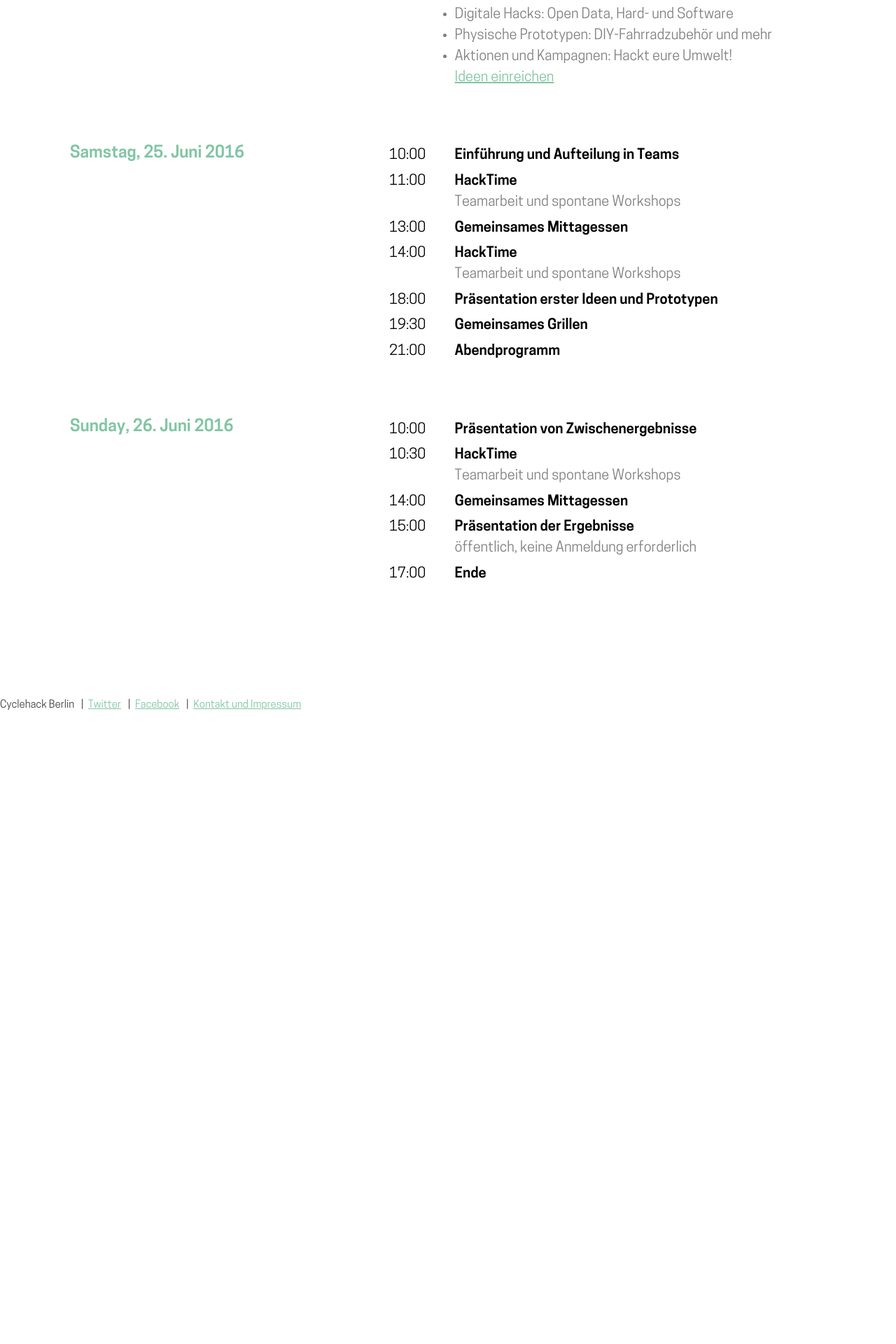
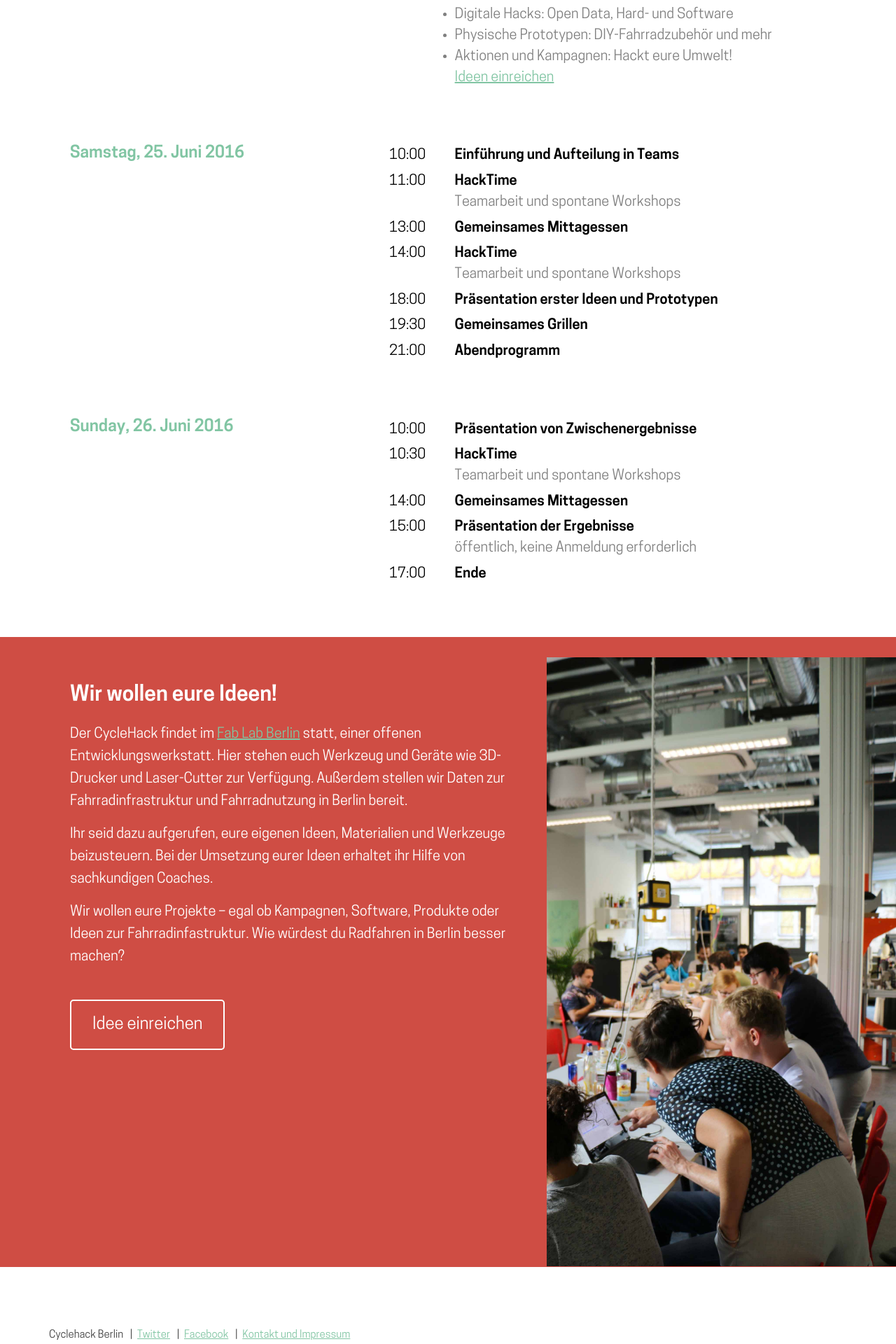
Before and after one commit to sjockers/cyclehackberlin.de, a Jekyll site: the page built from mitmachen.md, in a window 1280 px wide. Shown: the part 1184-3104 px from the top of the page at 70% size. Built offline with Jekyll 4.4.1, drawn with Linux system fonts in a browser that asks for light colours; before the commit the page ends 2204 px from its top, so only the background shows below that.

Commit message:
Add content and styling for ideas section.

```diff
--- a/_includes/footer.html
+++ b/_includes/footer.html
@@ -1,8 +1,10 @@
 <footer class="footer">
+  <div class="container">
     Cyclehack Berlin
     <ul>
       <li><a href="https://twitter.com/cyclehackber" target="_blank">Twitter</a></li>
       <li><a href="https://www.facebook.com/cyclehackberlin/" target="_blank">Facebook</a></li>
       <li><a href="/kontakt.html">Kontakt und Impressum</a></li>
     </ul>
+  </div>
 </footer>
--- /dev/null
+++ b/_includes/sections/ideas.html
@@ -0,0 +1,8 @@
+<div class="section__main--column">
+  <h2>{{ page.ideas.title }}</h3>
+  {{ page.ideas.content }}
+
+  <a href="{{ page.ideas.form_url }}" target="_blank" class="call-to-action--secondary">
+    {{ page.ideas.submit }}
+  </a>
+</div>
--- a/_layouts/join.html
+++ b/_layouts/join.html
@@ -5,3 +5,5 @@ layout: default
 {% include section.html id="intro" content="sections/intro.html" %}
 
 {% include section.html id="schedule" content="sections/schedule.html" %}
+
+{% include section.html id="ideas" content="sections/ideas.html" %}
--- a/_sass/_section.scss
+++ b/_sass/_section.scss
@@ -46,3 +46,15 @@
   background-attachment: fixed;
   color: white;
 }
+
+.section--ideas {
+  background-color: $hilight-color;
+  color: white;
+
+  @include media-query($screen-lg) {
+    background-image: url(/assets/images/background-fablab.jpg);
+    background-position: right bottom;
+    background-size: 39% auto;
+  }
+
+}
--- a/mitmachen.md
+++ b/mitmachen.md
@@ -77,4 +77,13 @@ schedule:
       - time: "17:00"
         name: Ende
 
+ideas:
+  title: Wir wollen eure Ideen!
+  submit: Idee einreichen
+  form_url: "https://cyclehackberlin.typeform.com/to/PuVnYD"
+  content: >
+    <p>Der CycleHack findet im <a href="https://fablab.berlin/">Fab Lab Berlin</a> statt, einer offenen Entwicklungswerkstatt. Hier stehen euch Werkzeug und Geräte wie 3D-Drucker und Laser-Cutter zur Verfügung. Außerdem stellen wir Daten zur Fahrradinfrastruktur und Fahrradnutzung in Berlin bereit.</p>
+    <p>Ihr seid dazu aufgerufen, eure eigenen Ideen, Materialien und Werkzeuge beizusteuern. Bei der Umsetzung eurer Ideen erhaltet ihr Hilfe von sachkundigen Coaches.</p>
+    <p>Wir wollen eure Projekte – egal ob Kampagnen, Software, Produkte oder Ideen zur Fahrradinfastruktur. Wie würdest du Radfahren in Berlin besser machen?</p>
+
 ---
```
Also changed, not shown: index.md (+0 -22 lines), assets/images/background-fablab.jpg (added). Lines whose indentation alone changed are shown as unchanged.
